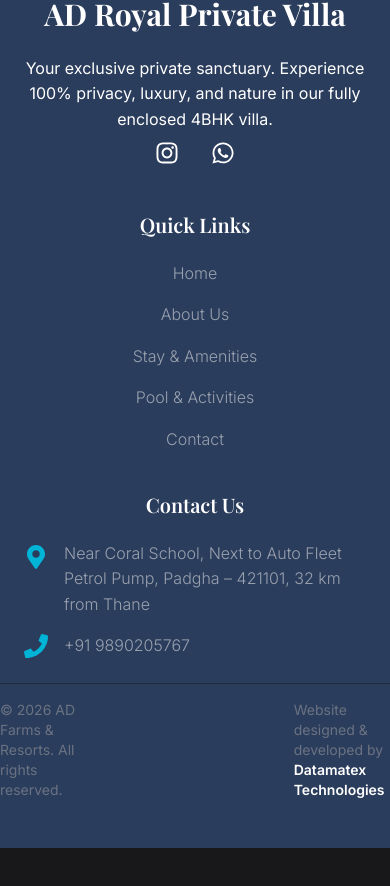
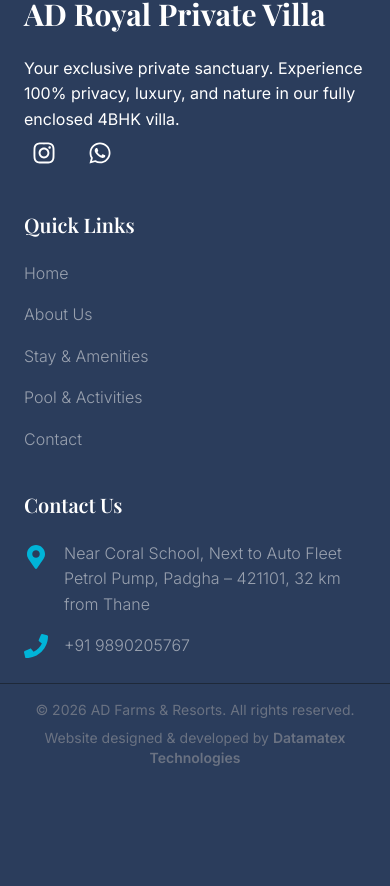
Before and after one commit to MohammadM01/AD-Royal-Villa, a React (Vite) app in the folder Frontend/: page /stay in a window 390 px wide. Shown: the part 6928-7814 px from the top of the page. Before the commit the page ends 7776 px from the top, so only its background shows below. Built offline with nearby package versions, Linux system fonts and the light colour scheme; a web font is replaced by a local one.

Commit message:
some changes in foooter

```diff
--- a/Frontend/src/components/Footer.jsx
+++ b/Frontend/src/components/Footer.jsx
@@ -23,12 +23,12 @@ const Footer = () => {
 
     return (
         <footer ref={footerRef} className="bg-[#2B3D5C] text-white py-12 md:py-10 relative">
-            <div className="container mx-auto px-6 md:px-6 grid grid-cols-1 md:grid-cols-3 gap-10 md:gap-12 text-center md:text-left">
+            <div className="container mx-auto px-6 md:px-6 grid grid-cols-1 md:grid-cols-3 gap-10 md:gap-12 text-left">
                 {/* Brand Section */}
                 <div className="space-y-6">
                     <h3 className="text-3xl font-heading font-bold" style={{ color: '#ffffff' }}>AD Royal Private Villa</h3>
                     Your exclusive private sanctuary. Experience 100% privacy, luxury, and nature in our fully enclosed 4BHK villa.
-                    <div className="flex justify-center md:justify-start space-x-4">
+                    <div className="flex justify-start space-x-4">
                         <a href="https://www.instagram.com/ad_farms_and_resort/" target="_blank" rel="noopener noreferrer" className="text-white hover:text-primary transition-colors p-2">
                             <FaInstagram size={24} />
                         </a>
@@ -71,9 +71,9 @@ const Footer = () => {
                 </div>
             </div>
 
-            <div className="border-t border-gray-800 mt-6 pt-4 text-gray-500 text-sm flex flex-row md:flex-row justify-center  items-center gap-4">
+            <div className="border-t border-gray-800 mt-6 pt-4 pb-24 md:pb-6 md:px-20 text-gray-500 text-sm flex flex-col md:flex-row justify-between items-center gap-2 text-center md:text-left">
                 <p>&copy; {new Date().getFullYear()} AD Farms & Resorts. All rights reserved.</p>
-                <p className='pl-50'>Website designed & developed by <a href="https://datamatex.in/" target="_blank" rel="noopener noreferrer" className='text-white hover:text-primary transition-colors font-bold'><b className="text-white">Datamatex Technologies</b></a></p>
+                <p>Website designed & developed by <a href="https://datamatex.in/" target="_blank" rel="noopener noreferrer" className='text-white hover:text-primary transition-colors font-bold'>Datamatex Technologies</a></p>
             </div>
         </footer>
     )
--- a/Frontend/src/pages/Home.jsx
+++ b/Frontend/src/pages/Home.jsx
@@ -37,13 +37,13 @@ const Home = () => {
       <Testimonials />
 
       {/* 7. Feature/Ending Section */}
-      <div className="py-24 bg-[#fada7b] text-[#0077b6] text-center">
-        <h2 className="text-4xl font-heading mb-6 !text-[#0077b6]">Ready for your escape?</h2>
+      <div className="py-24 bg-primary/5 dark:bg-white/5 text-center transition-colors duration-300">
+        <h2 className="text-4xl font-heading mb-8 text-primary dark:text-white drop-shadow-sm">Ready for your escape?</h2>
         <a
           href="https://wa.me/919890205767"
           target="_blank"
           rel="noopener noreferrer"
-          className="inline-block px-8 py-4 bg-[#0077b6] text-white font-bold rounded-full hover:scale-105 transition-transform"
+          className="inline-block px-10 py-4 bg-gradient-to-r from-[#00b4d8] to-[#0077b6] text-white !text-white font-heading uppercase tracking-[0.2em] text-sm rounded-full shadow-lg shadow-cyan-500/30 hover:shadow-cyan-500/50 transition-all duration-300 hover:scale-105 active:scale-95 border-2 border-transparent hover:border-white/20"
         >
           Book Now
         </a>
```
